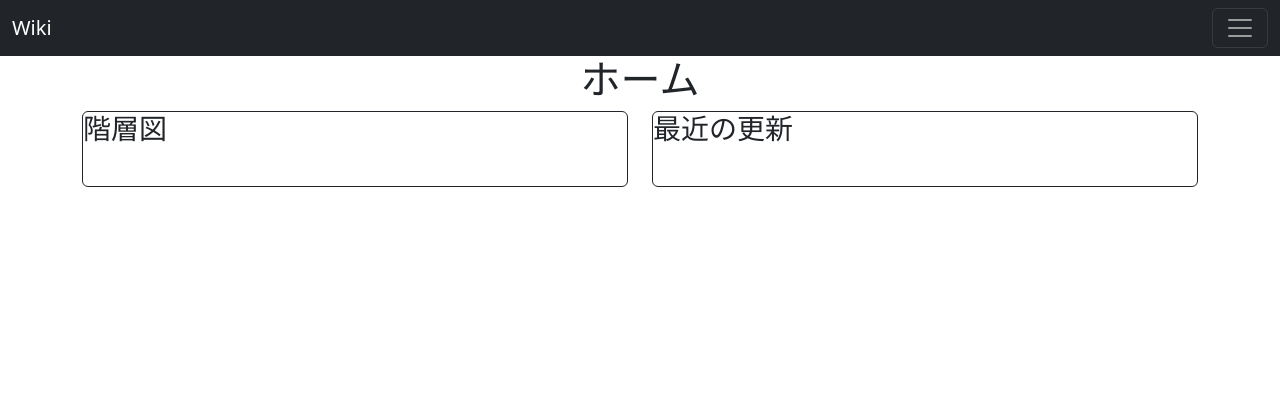
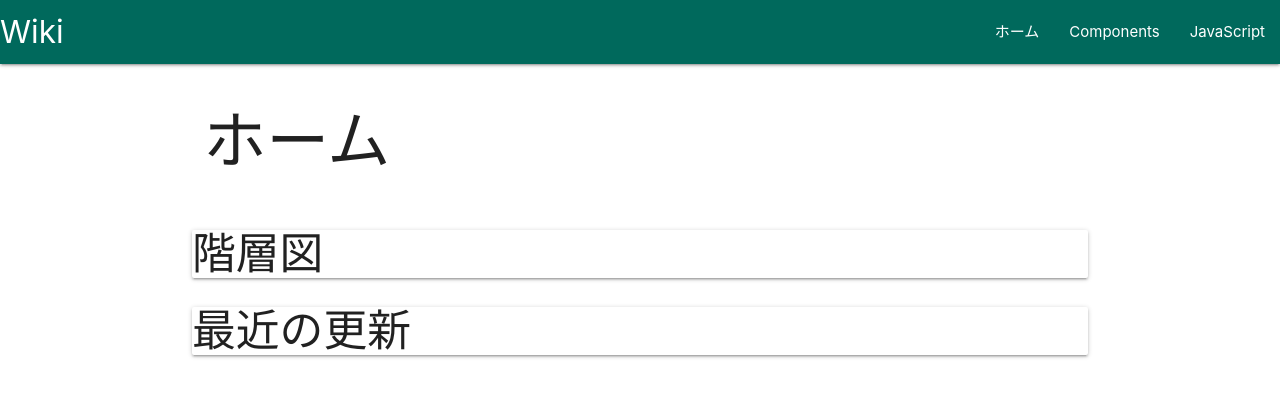
Before and after one commit to h-akira/Wiki_Project, a Django app: page / in a window 1280 px wide. Shown: the top 397 px of the page. Run offline with Django 4.2, Linux system fonts and the light colour scheme; data that the repository does not hold is empty; parts of the project's set-up code (start-up, migrations or seed data) failed here and were passed over.

Commit message:
materialize

```diff
--- a/Wiki_Project/urls.py
+++ b/Wiki_Project/urls.py
@@ -7,7 +7,8 @@ urlpatterns = [
   path('admin/', admin.site.urls),
   path('accounts/', include('django.contrib.auth.urls')),
   path('accounts/', include('accounts.urls')),
-  path('markdownx/', include('markdownx.urls')),
+  # path('markdownx/', include('markdownx.urls')),
+  path(r'mdeditor/', include('mdeditor.urls')),
   path('',include('Wiki.urls'))
 ]
 
--- a/static_local/css/custom.css
+++ b/static_local/css/custom.css
@@ -1,5 +1,30 @@
-.padding-top {
-  padding-top: 55px;
+/* pre { */
+  /* background-color: white; */
+/* } */
+.ul-test ul {
+    list-style-type: disc; /* 黒い点を設定 */
+    padding-left: 1em;     /* リストの左側のスペースを追加 */
+}
+
+.ul-test ul ul {
+    list-style-type: circle; /* 2階層目は白抜きの点に */
+}
+
+.ul-test ul ul ul {
+    list-style-type: square; /* 3階層目は四角に */
+}
+
+/* ul { */
+/*   list-style-type: none; */
+/* } */
+/*  */
+/* li { */
+/*   margin-bottom: 1rem; */
+/*   font-family: 'Font Awesome 5 Free'; */
+/* } */
+
+.padding-top-56 {
+  padding-top: 56px;
 }
 
 /* .padding-top-seccond { */
--- a/templates/Wiki/index.html
+++ b/templates/Wiki/index.html
@@ -1,12 +1,16 @@
 {% extends 'base.html' %}
+{% block extra_css %}
+{% endblock extra_css %}
+
 {% block title %}ホーム{% endblock title %}
+
 {% block content %}
 {# <div class="container custom-container"> #}
 <div class="container">
   <div class="row">
     <div class="col">
       <div class="text-center">
-        <h1>ホーム</h1>
+        <h1 class="title is-1">ホーム</h1>
       </div>
     </div>
   </div>
@@ -15,7 +19,7 @@
       {# <a href="{% url 'Wiki:create' %}" class="btn btn-primary btn-sm">新規作成</a> #}
       <div class="card border-dark">
         <h3>階層図</h3>
-        <div class="card-body">
+        <div class="card-body ul-test">
           <div class="tree">
             {% for html in tree_htmls %}
             {{ html | safe  }}
@@ -47,3 +51,6 @@
   </div>
 </div>
 {% endblock content %}
+
+{% block extra_js %}
+{% endblock extra_js %}
--- a/templates/base.html
+++ b/templates/base.html
@@ -6,11 +6,11 @@
     <meta charset="utf-8">
     <meta name="viewport" content="width=device-width, initial-scale=1">
 
-    <!-- Bootstrap CSS -->
-    <link href="https://cdn.jsdelivr.net/npm/bootstrap@5.3.0/dist/css/bootstrap.min.css" rel="stylesheet" integrity="sha384-9ndCyUaIbzAi2FUVXJi0CjmCapSmO7SnpJef0486qhLnuZ2cdeRhO02iuK6FUUVM" crossorigin="anonymous">
-
-    <!-- Bootstrap Icon -->
-    <link rel="stylesheet" href="https://cdn.jsdelivr.net/npm/bootstrap-icons@1.11.1/font/bootstrap-icons.css">
+    <!--Import Google Icon Font-->
+    <link href="https://fonts.googleapis.com/icon?family=Material+Icons" rel="stylesheet">
+    <!--Import materialize.css-->
+    <link rel="stylesheet" href="https://cdnjs.cloudflare.com/ajax/libs/materialize/1.0.0/css/materialize.min.css">
+    {# <link href="https://fonts.googleapis.com/icon?family=Material+Icons" rel="stylesheet"> #}
 
     <!-- Custom CSS -->
     <link rel="stylesheet" href="{% static 'css/custom.css' %}">
@@ -23,67 +23,55 @@
     <title>{% block title %}{% endblock title %}</title>
   </head>
 	<body>
-    <nav class="navbar navbar-dark bg-dark fixed-top">
-      <div class="container-fluid">
-        <div class="text-left">
-        <a class="navbar-brand" href="{% url 'Wiki:index' %}">Wiki</a>
+    <div class="navbar-fixed">
+      <nav class="teal darken-3">
+        <div class="nav-wrapper">
+          <a href="#" class="brand-logo">Wiki</a>
+          <ul id="nav-mobile" class="right hide-on-med-and-down">
+            <li><a href="{% url 'Wiki:index' %}">ホーム</a></li>
+            <li><a href="badges.html">Components</a></li>
+            <li><a href="collapsible.html">JavaScript</a></li>
+          </ul>
         </div>
-        <button class="navbar-toggler" type="button" data-bs-toggle="offcanvas" data-bs-target="#offcanvasDarkNavbar" aria-controls="offcanvasDarkNavbar" aria-label="Toggle navigation">
-          <span class="navbar-toggler-icon"></span>
-        </button>
-        <div class="offcanvas offcanvas-end text-bg-dark" tabindex="-1" id="offcanvasDarkNavbar" aria-labelledby="offcanvasDarkNavbarLabel">
-          <div class="offcanvas-header">
-            {# <h5 class="offcanvas-title" id="offcanvasDarkNavbarLabel">Navigator</h5> #}
-            <ul class="navbar-nav ml-auto">
-              {% if user.is_authenticated %}
-              <li class="nav-item">
-                <a class="nav-link" href="{% url 'logout' %}">{{ user }} - Logout</a>
-              </li>
-              {% else %}
-              <li class="nav-item">
-                <a class="nav-link" href="{% url 'login' %}">Login</a>
-              </li>
-              <li class="nav-item">
-                <a class="nav-link" href="{% url 'accounts:signup' %}">Sign-up</a>
-              </li>
-              {% endif %}
-              </ul>
-            <button type="button" class="btn-close btn-close-white" data-bs-dismiss="offcanvas" aria-label="Close"></button>
-          </div>
-          <div class="offcanvas-body">
-            <ul class="navbar-nav justify-content-end flex-grow-1 pe-3">
-              <li class="nav-item">
-                <a class="nav-link active" aria-current="page" href="{% url 'Wiki:index' %}">ホーム</a>
-              </li>
-              <li class="nav-item">
-                <a class="nav-link active" aria-current="page" href="{% url 'Wiki:create' %}">新規作成</a>
-              </li>
-              {% if user.is_superuser %}
-              <li class="nav-item">
-                <a class="nav-link" href="{% url 'admin:index' %}">管理</a>
-              </li>
-              {% endif %}
-            </ul>
-            {# <form class="d-flex mt-3" role="search"> #}
-              {# <input class="form-control me-2" type="search" placeholder="Search" aria-label="Search"> #}
-              {# <button class="btn btn-success" type="submit">Search</button> #}
-            {# </form> #}
-            <hr>
-            <h6>階層図</h6>
-            <div class="tree">
-              {% for html in nav_tree_htmls %}
-              {{ html | safe  }}
-              {% endfor %}
-            </div>
-          </div>
-        </div>
-      </div>
-    </nav>
-    <div class="padding-top">
+      </nav>
+    </div>
+    {#       <a class="navbar-item" href="{% url 'Wiki:index' %}">ホーム</a> #}
+    {#       <a class="navbar-item" href="{% url 'Wiki:create' %}">新規作成</a> #}
+    {#       {% if user.is_authenticated %} #}
+    {#           <a class="button is-dark" href="{% url 'accounts:signup' %}"> #}
+    {#             <strong>Sign up</strong> #}
+    {#           </a> #}
+    {#           <a class="button is-light" href="{% url 'login' %}"> #}
+    {#             Log in #}
+    {#           </a> #}
+    {#       {% endif %} #}
+    {# </nav> #}
+            {# <ul> #}
+            {#   <li> #}
+            {#     <a href="{% url 'Wiki:index' %}">ホーム</a> #}
+            {#   </li> #}
+            {#   <li> #}
+            {#     <a href="{% url 'Wiki:create' %}">新規作成</a> #}
+            {#   </li> #}
+            {#   {% if user.is_superuser %} #}
+            {#   <li> #}
+            {#     <a href="{% url 'admin:index' %}">管理</a> #}
+            {#   </li> #}
+            {#   {% endif %} #}
+            {# </ul> #}
+            {# <hr> #}
+            {# <h6>階層図</h6> #}
+            {# <div class="tree"> #}
+            {#   {% for html in nav_tree_htmls %} #}
+            {#   {{ html | safe  }} #}
+            {#   {% endfor %} #}
+    {# <div class="has-background-light"> #}
+    {# <div class="padding-top-56"> #}
 		  {% block content %}{% endblock content %}
-    </div>
-    <!-- Bootstrap JavaScript -->
-    <script src="https://cdn.jsdelivr.net/npm/bootstrap@5.3.0/dist/js/bootstrap.bundle.min.js" integrity="sha384-geWF76RCwLtnZ8qwWowPQNguL3RmwHVBC9FhGdlKrxdiJJigb/j/68SIy3Te4Bkz" crossorigin="anonymous"></script>
+    {# </div> #}
+    <script src="https://cdnjs.cloudflare.com/ajax/libs/materialize/1.0.0/js/materialize.min.js"></script>
+    <!-- JQuery -->
+    {# <script src="https://ajax.googleapis.com/ajax/libs/jquery/3.4.1/jquery.min.js"></script> #}
     <!-- Extra JavaScript -->
 		{% block extra_js %}{% endblock extra_js %}
   </body>
```
Also changed, not shown: Wiki/forms.py (+5 -5 lines), Wiki/models.py (+12 -4 lines), Wiki_Project/settings.py (+19 -2 lines), templates/Wiki/detail.html (+32 -4 lines), templates/Wiki/edit.html (+7 -5 lines), templates/registration/login.html (+4 -4 lines).
